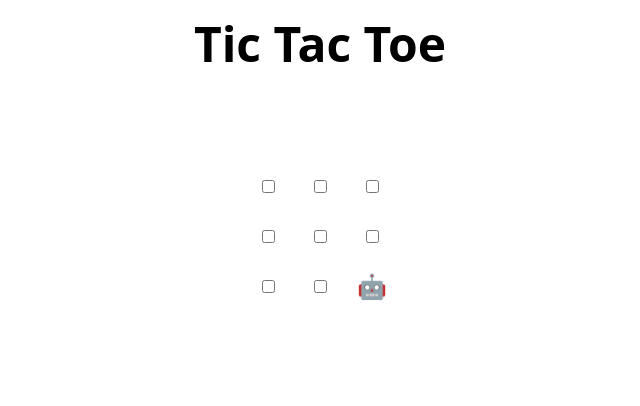
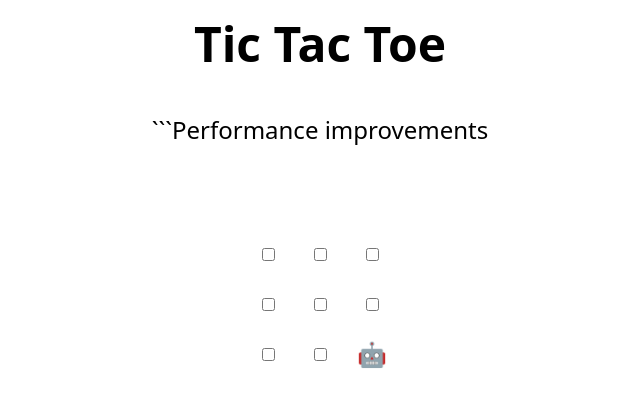
Before and after one commit to Celine-Coralie-Eni/skills-review-pull-requests, a plain HTML site: page index.html in a window 1280 px wide. Shown: the whole page, without its empty margins (320-960 px from the left). Drawn offline with Linux system fonts and the light colour scheme.

Commit message:
Update index.html

````diff
--- a/index.html
+++ b/index.html
@@ -45,6 +45,7 @@
     <td><input type="checkbox" /></td>
     <td><input type="checkbox" /></td>
   </tr>
+```Performance improvements
 </table>
 
 <h2 hidden>Game over, refresh to play again 🧑‍💻 🤖!</h2>
````
